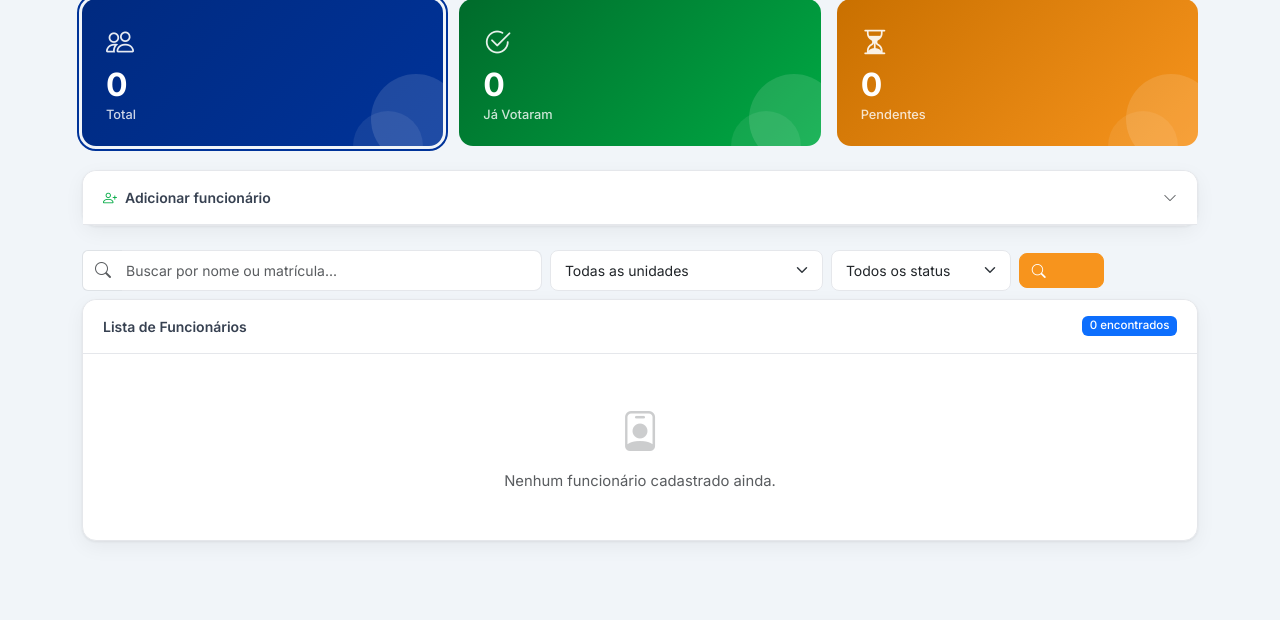
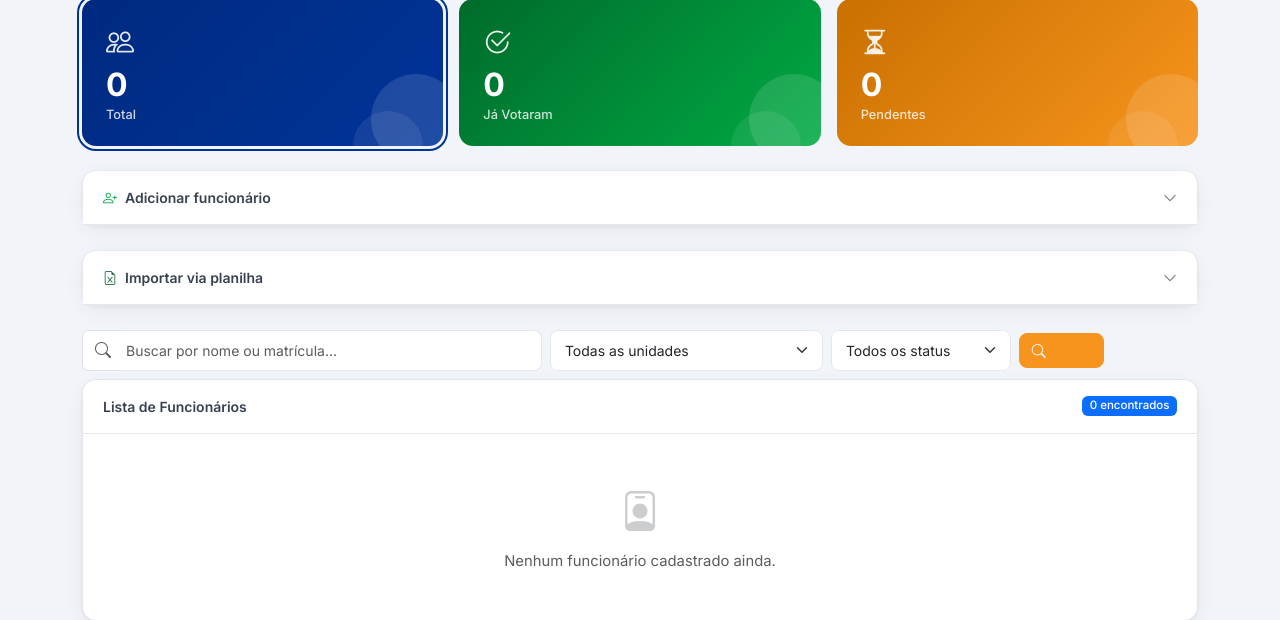
Before and after one commit to Kaiodrx/Projeto-Cipa-2026, a Flask app: page /admin/funcionarios in a window 1280 px wide. Shown: the part 167-787 px from the top of the page. Run offline with Flask 3, Linux system fonts and the light colour scheme; the visitor is signed in with stand-in values (Sample User, id 1); data that the repository does not hold is empty.

Commit message:
Update funcionarios.html

```diff
--- a/templates/admin/funcionarios.html
+++ b/templates/admin/funcionarios.html
@@ -82,6 +82,43 @@
                         <button type="submit" class="btn btn-success w-100">
                             <i class="bi bi-plus-lg"></i> Adicionar
                         </button>
+                    </div>
+                </div>
+            </form>
+        </div>
+    </div>
+</div>
+
+{# ── Importar via planilha ── #}
+<div class="card mb-4">
+    <div class="card-header d-flex align-items-center justify-content-between"
+         style="cursor:pointer;" data-bs-toggle="collapse" data-bs-target="#formImportar"
+         aria-expanded="false">
+        <span><i class="bi bi-file-earmark-excel me-2" style="color:#1D6F42;"></i>Importar via planilha</span>
+        <i class="bi bi-chevron-down text-muted" id="iconImportar"></i>
+    </div>
+    <div class="collapse" id="formImportar">
+        <div class="card-body">
+            <p class="text-muted mb-3" style="font-size:.875rem;">
+                Faça o upload de uma planilha <strong>.xlsx</strong> com as colunas
+                <code>matricula</code>, <code>nome</code> e <code>unidade</code>.
+                Funcionários já cadastrados terão seus dados atualizados.
+            </p>
+            <form method="POST" action="{{ url_for('admin.importar_funcionarios') }}" enctype="multipart/form-data">
+                <div class="row g-3 align-items-end">
+                    <div class="col-md-7">
+                        <label class="form-label">Arquivo Excel (.xlsx)</label>
+                        <input type="file" name="planilha" class="form-control" accept=".xlsx" required>
+                    </div>
+                    <div class="col-md-3">
+                        <button type="submit" class="btn btn-success w-100">
+                            <i class="bi bi-upload"></i> Importar
+                        </button>
+                    </div>
+                    <div class="col-md-2">
+                        <a href="{{ url_for('admin.modelo_funcionarios') }}" class="btn btn-outline-secondary w-100">
+                            <i class="bi bi-download"></i> Baixar modelo
+                        </a>
                     </div>
                 </div>
             </form>
@@ -262,6 +299,11 @@ const collapseEl = document.getElementById('formAdicionar');
 const icon = document.getElementById('iconAdicionar');
 collapseEl.addEventListener('show.bs.collapse', () => icon.className = 'bi bi-chevron-up text-muted');
 collapseEl.addEventListener('hide.bs.collapse', () => icon.className = 'bi bi-chevron-down text-muted');
+
+const collapseImportar = document.getElementById('formImportar');
+const iconImportar = document.getElementById('iconImportar');
+collapseImportar.addEventListener('show.bs.collapse', () => iconImportar.className = 'bi bi-chevron-up text-muted');
+collapseImportar.addEventListener('hide.bs.collapse', () => iconImportar.className = 'bi bi-chevron-down text-muted');
 </script>
 
 {% endblock %}
```
